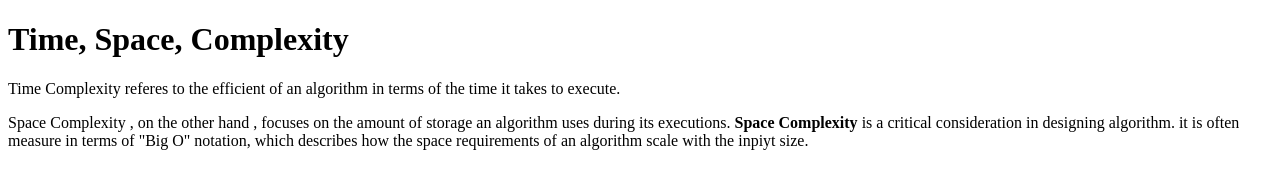
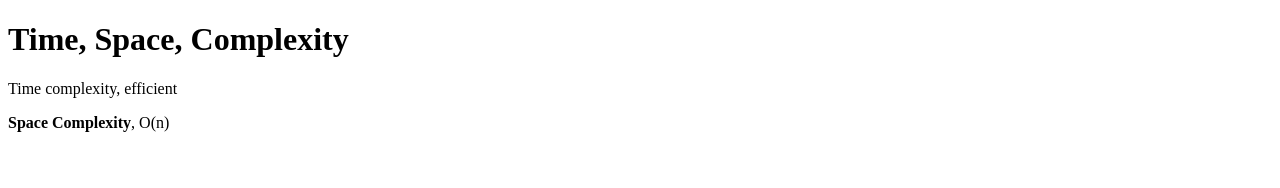
Before and after one commit to acciojob/time-and-space-complexity-tazeenpatel123, a website: page main.html in a window 1280 px wide. Drawn offline with Linux system fonts and the light colour scheme.

Commit message:
created a submission

```diff
--- a/main.html
+++ b/main.html
@@ -4,23 +4,13 @@
 
 <head>
 	<link rel="stylesheet" href="styles.css">
-	<title>Time and Space Complexity</title>
 </head>
 
 <body>
 	<!-- the entire body must be written by student -->
 	<h1>Time, Space, Complexity</h1>
-	<p>
-		Time Complexity referes to the efficient of an algorithm
-		in terms of the time it takes to execute.
-	</p>
-	<p>
-		Space Complexity , on the other hand , focuses on the amount
-		of storage an algorithm uses during its executions.
-		<b>Space Complexity</b> is a critical consideration in designing algorithm.
-		it is often measure in terms of "Big O" notation, which describes how the
-		space requirements of an algorithm scale with the inpiyt size.
-	</p>
+	<p>Time complexity, efficient</p>
+	<p><b>Space Complexity</b>, O(n)</p>
     <script type="text/javascript" src="./script.js">
 </script>
 
```
